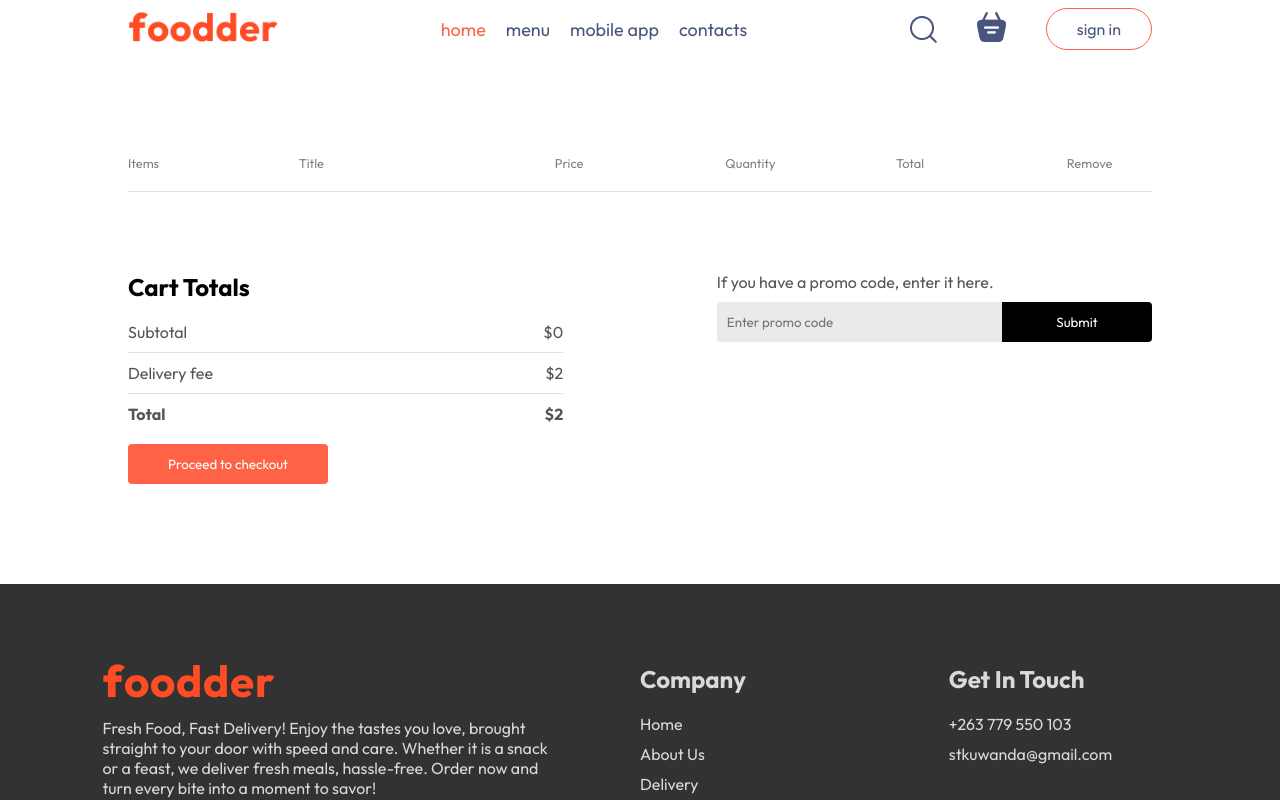
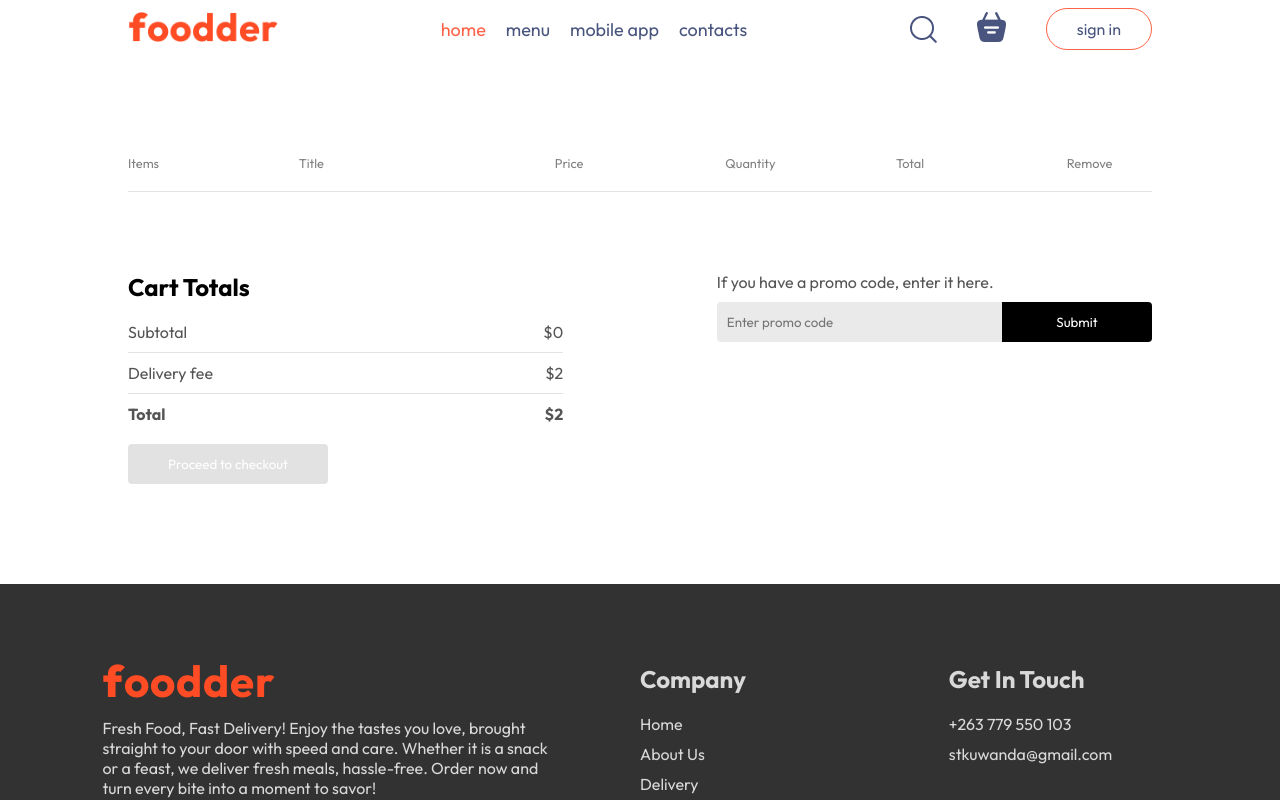
Before and after one commit to stkuwanda/foodder-frontend, a React (Vite) app: page /cart in a window 1280 px wide. Shown: the top 800 px of the page. Built offline with nearby package versions, Linux system fonts and the light colour scheme.

Commit message:
disabling proceed-to-checkout button and coupon entry input conditionally

```diff
--- a/src/pages/Cart/Cart.page.css
+++ b/src/pages/Cart/Cart.page.css
@@ -57,6 +57,17 @@ section.cart-bottom {
   cursor: pointer;
 }
 
+.cart-total button:disabled {
+  border: none;
+  color: white;
+  background-color: #e2e2e2;
+  width: max(15vw, 200px);
+  padding: 12px 0px;
+  border-radius: 4px;
+  cursor: pointer;
+}
+
+
 .cart-total-details {
   display: flex;
   justify-content: space-between;
--- a/src/pages/Cart/Cart.page.jsx
+++ b/src/pages/Cart/Cart.page.jsx
@@ -1,8 +1,11 @@
+import { useNavigate } from 'react-router-dom';
 import { useStoreContext } from '../../context/StoreContext/StoreContext.tools';
 import './Cart.page.css';
 
 function Cart() {
 	const { cartItems, food_list, removeFromCart, getTotalCartAmount } = useStoreContext();
+
+	const navigate = useNavigate();
 
 	return (
 		<main className='cart'>
@@ -53,13 +56,13 @@ function Cart() {
               <b>${getTotalCartAmount() + 2}</b>
             </div>
           </div>
-          <button>Proceed to checkout</button>
+          <button onClick={() => navigate('/order')} disabled={getTotalCartAmount() === 0}>Proceed to checkout</button>
         </div>
         <div className="cart-promo-code">
           <div>
             <p>If you have a promo code, enter it here.</p>
             <div className="cart-promo-code-input">
-              <input type="text" placeholder='Enter promo code' />
+              <input type="text" placeholder='Enter promo code' disabled={getTotalCartAmount() === 0} />
               <button>Submit</button>
             </div>
           </div>
```
